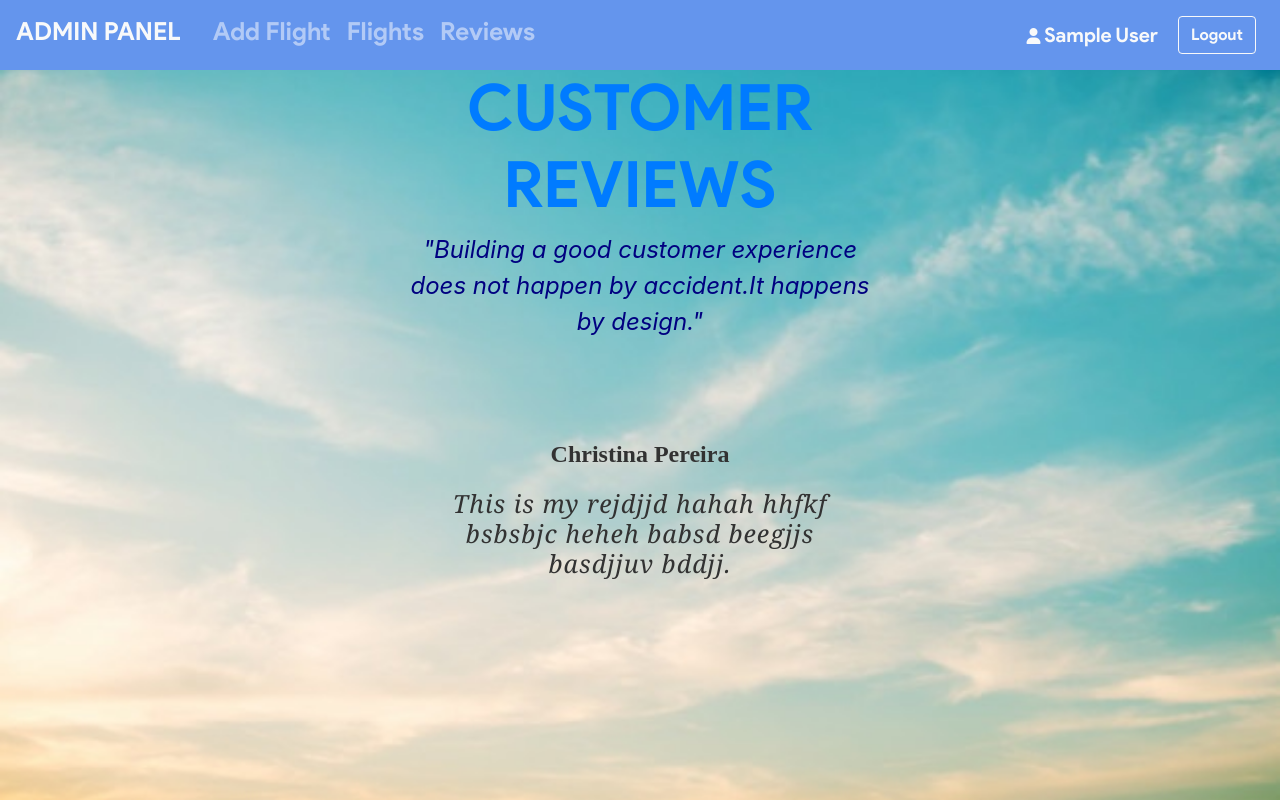
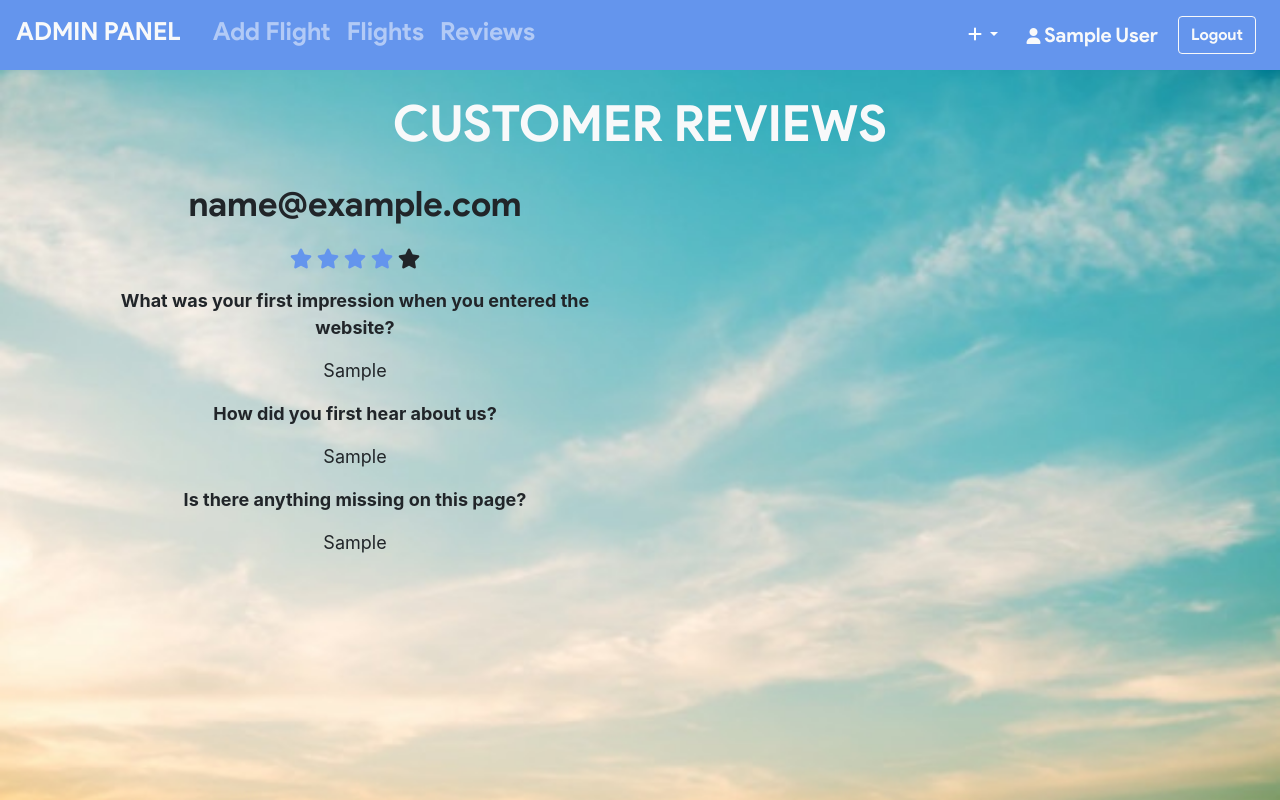
Before and after one commit to Gnitch/Flight_Management_System, a PHP site: page /projects/views/admin/review.php in a window 1280 px wide. Run offline with PHP 8.4, Linux system fonts and the light colour scheme; the visitor is signed in with stand-in values (Sample User, id 1); tables that the repository leaves empty hold one stand-in row (values such as "Sample post"); data that the repository does not hold is empty; some libraries are stand-ins or nearby versions.

Commit message:
update ui

```diff
--- a/views/admin/header.php
+++ b/views/admin/header.php
@@ -63,6 +63,28 @@ button.btn-outline-light:hover {
                   </li>
                 </ul>
                 <ul class="nav navbar-nav navbar-right">
+                  <li class="nav-item">
+                    <div class="dropdown mt-2">
+                      <button class="btn bg-transparent dropdown-toggle text-white" type="button"
+                        id="dropdownMenuButton" data-toggle="dropdown"
+                          aria-haspopup="true" aria-expanded="false">
+
+                        <i class="fa fa-plus text-white"></i> </td>
+                      </button>
+                      <div class="dropdown-menu">
+                        <form class="px-2 py-2"  action="../../includes/admin/airline.inc.php" method="post">
+                          <div class="form-group">
+                            <input type="text" class="form-control" name="airline"
+                              placeholder="Enter Airline">
+                            <input type="number" class="form-control mt-3" name="seats"
+                              placeholder="Enter seats">
+                          </div>
+                          <button type="submit" name="air_but"
+                            class="btn btn-primary w-100">Submit</button>
+                        </form>
+                      </div>
+                    </div>
+                  </li>
                   <li class="nav-item  p-1 border-light ">
                       <a class="nav-link" href="register.php">
                           <i class="ml-1 fa fa-user text-light"></i>
--- a/views/admin/review.php
+++ b/views/admin/review.php
@@ -2,11 +2,6 @@
 require '../../helpers/init_conn_db.php';?>
 
 <style>
-/* *{
-  box-sizing: border-box;
-  margin: 0;
-  padding: 0;
-} */
 body{
   background-image: url('../../assets/images/sky.jpg');
   background-repeat: no-repeat;
@@ -14,84 +9,67 @@ body{
   background-size: 100% 100%;
 }
 
-.rev-section{
-  margin: auto;
-  padding: 0 1rem;
-  max-width: 1100px;
+.checked {
+  color: cornflowerblue;
+}
+h1 {
+    font-size: 50px !important;
+    font-family: 'product sans';
+    margin-bottom: 20px;
+}
+p{
   text-align: center;
-  width: 500px;
-  margin: auto;
 }
-
-
-
-.title{
-  font-size: 4rem;
+p.mail {
   font-family: 'product sans';
-  margin-bottom: 0.5rem;
+  font-size: 35px;
 }
-.note{
-  font-size: 1.5rem;
-  color: rgb(150, 150, 150);
-  font-style: italic;
-  color: #000080;
+p.ans {
+  font-size: 18px;
 }
-
-.reviews{
-  margin: 2rem auto;
-  display: flex;
-  flex-wrap: wrap;
-}
-.review{
-  margin: 0 1rem;
-  min-width: 300px;
-  flex: 1;
-}
-
-.head-review{
-  margin: 1.75rem auto;
-  width: 150px;
-  height: 150px;
-}
-.name-review{
-  font-size: 1.5rem;
-  color: rgb(50, 50, 50);
-  font-family: Algerian;
-  font-weight: bold ;
-}
-
-
-.desc-review{
-  line-height: 1.5rem;
-  letter-spacing: 1px;
-  color: rgb(50, 50, 50);
-  font: italic  25px/30px Georgia, serif;
-}
-
-@media (max-width: 678px){
-  .review{
-    margin-top: 1.5rem;
-  }
+p.quest {
+  font-size: 18px;
+  font-weight: bold;
+  text-align: center;
 }
 
 </style>
-<body>
-
-<div class="rev-section">
-
-  <h2 class="title text-primary">CUSTOMER REVIEWS</h2>
-  <p class="note">"Building a good customer experience does not happen by accident.It happens by design."</p><br><br>
-
-    <div class="reviews">
-      <div class="review">
-        <div class="body-review">
-          <p class="name-review"> Christina Pereira</p>
-          <p class="desc-review">This is my rejdjjd hahah hhfkf bsbsbjc heheh babsd beegjjs basdjjuv bddjj.</p>
-        </div>
-      </div>
-    </div>
+<?php if(isset($_SESSION['adminId'])) { ?>
+<main>
+<div class="container mt-4 mb-4">
+  <h1 class="text-center mb-4 text-light">CUSTOMER REVIEWS</h1>
+  <div class="row">
+    <?php
+    $sql = 'SELECT * FROM Feedback ORDER BY feed_id DESC';
+    $stmt = mysqli_stmt_init($conn);
+    mysqli_stmt_prepare($stmt,$sql);
+    mysqli_stmt_execute($stmt);
+    $result = mysqli_stmt_get_result($stmt);
+    while ($row = mysqli_fetch_assoc($result)) {
+      $arr = [];
+      for($i=0;$i<(int)$row['rate'];$i++) {
+        array_push($arr,'checked');
+      }
+      echo '
+      <div class="col-md-6">
+        <p class="mail">'.$row['email'].'</p>
+        <p class="star">
+          <span class="fa fa-star fa-lg '.$arr[0].'"></span>
+          <span class="fa fa-star fa-lg '.$arr[1].'"></span>
+          <span class="fa fa-star fa-lg '.$arr[2].'"></span>
+          <span class="fa fa-star fa-lg '.$arr[3].'"></span>
+          <span class="fa fa-star fa-lg '.$arr[4].'"></span>
+        </p>
+        <p class="quest">What was your first impression when you entered the website?</p>
+        <p class="ans">'.$row['q1'].'</p>
+        <p class="quest">How did you first hear about us?</p>
+        <p class="ans">'.$row['q2'].'</p>
+        <p class="quest">Is there anything missing on this page?</p>
+        <p class="ans">'.$row['q3'].'</p>
+      </div>   ';
+    } ?>
+  </div>
 </div>
-
-
-</body>
+</main>
+<?php } ?>
 <?php include_once 'footer.php'; ?>
--- a/views/sub-views/header.php
+++ b/views/sub-views/header.php
@@ -43,7 +43,8 @@ h5 {
 </style>
     <body>
         <nav class="navbar navbar-expand-lg navbar-dark bg-transparent ">
-        <a class="navbar-brand" href="index.php"><h5>Home</h5></a>
+        <a class="navbar-brand" href="index.php"><h5>Home</h5>
+        </a>
         <button class="navbar-toggler" type="button" data-toggle="collapse"
             data-target="#navbarSupportedContent" aria-controls="navbarSupportedContent"
             aria-expanded="false" aria-label="Toggle navigation">
```
Also changed, not shown: includes/admin/airline.inc.php (added, +23 -0 lines), includes/feedback.inc.php (+30 -0 lines), tables.sql (+15 -1 lines), views/feedback.php (+21 -9 lines), views/index.php (+15 -1 lines), views/ticket.php (+20 -11 lines), assets/images/brand.png (added), assets/images/logo.png. Lines whose indentation alone changed are shown as unchanged.
